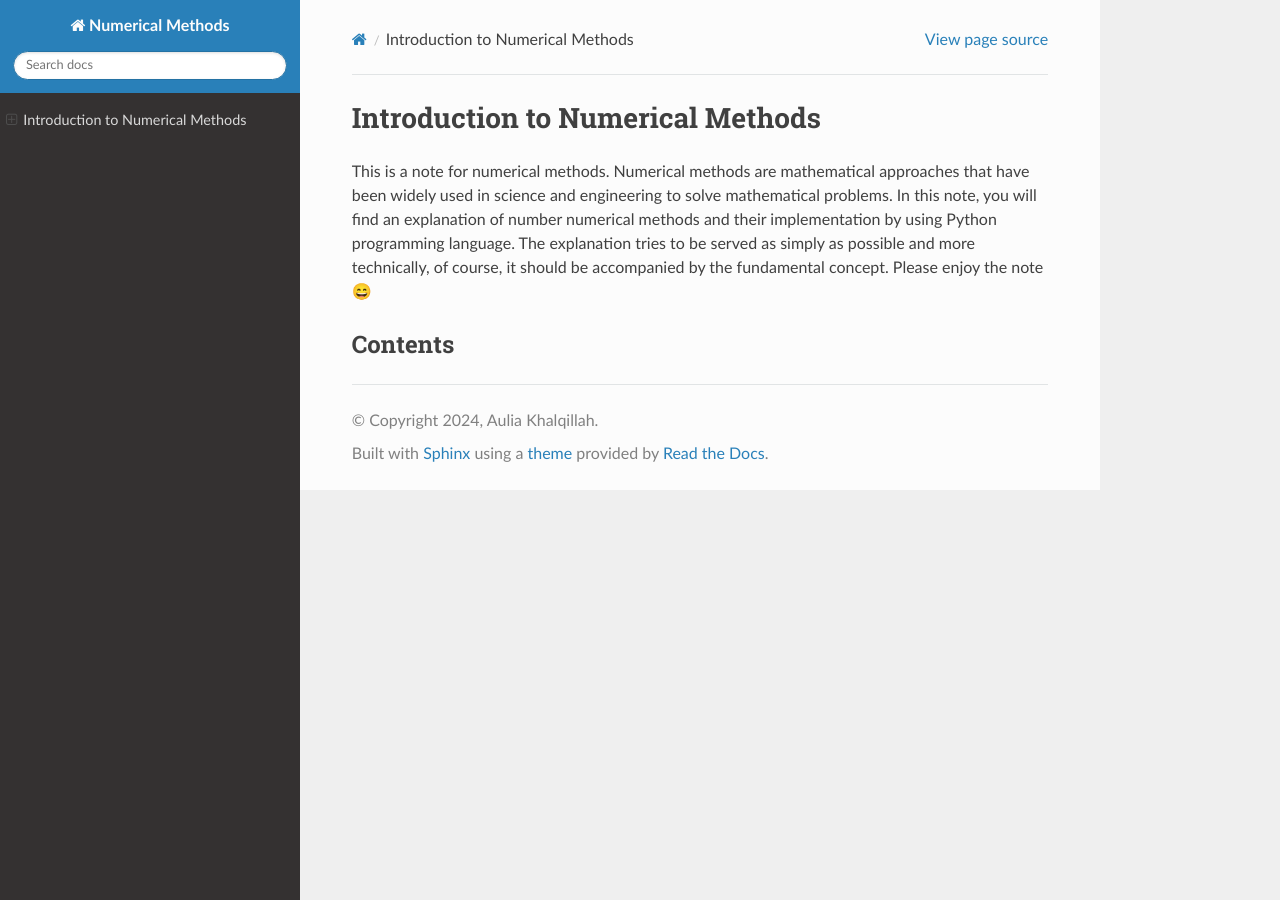
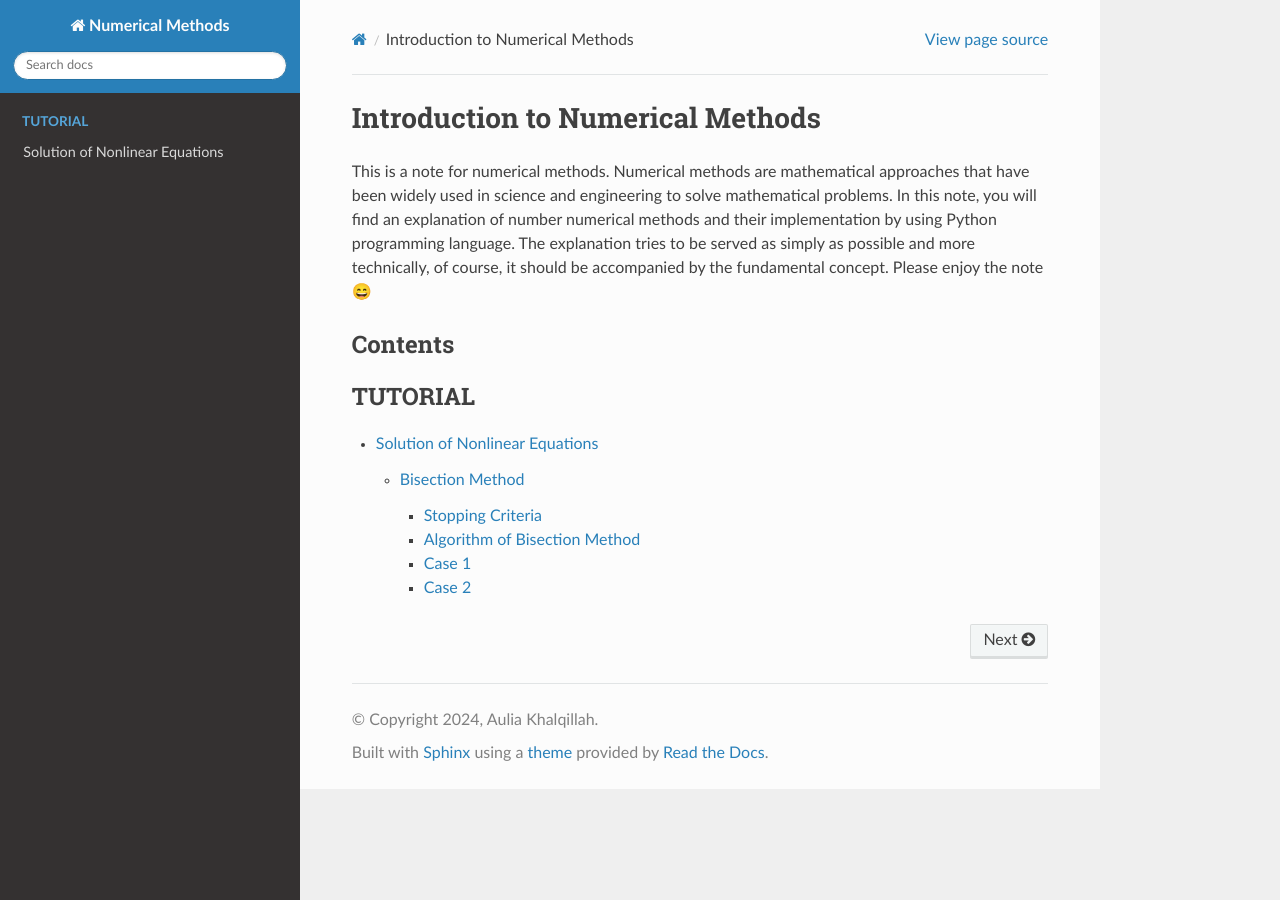
Before and after one commit to auliakhalqillah/akbook, a Sphinx documentation site: the page built from docs/source/index.rst, in a window 1280 px wide. Built offline with Sphinx 7.4.7 and the Read the Docs theme 3.1.0, drawn with Linux system fonts in a browser that asks for light colours.

Commit message:
Update index.rst

```diff
--- a/docs/source/index.rst
+++ b/docs/source/index.rst
@@ -6,7 +6,6 @@ This is a note for numerical methods. Numerical methods are mathematical approac
 Contents
 --------
 .. toctree::
-  :title: Introduction to Numerical Methods
-  :maxdepth: 3
+  :caption: TUTORIAL
 
   Solution of Nonlinear Equations
```
